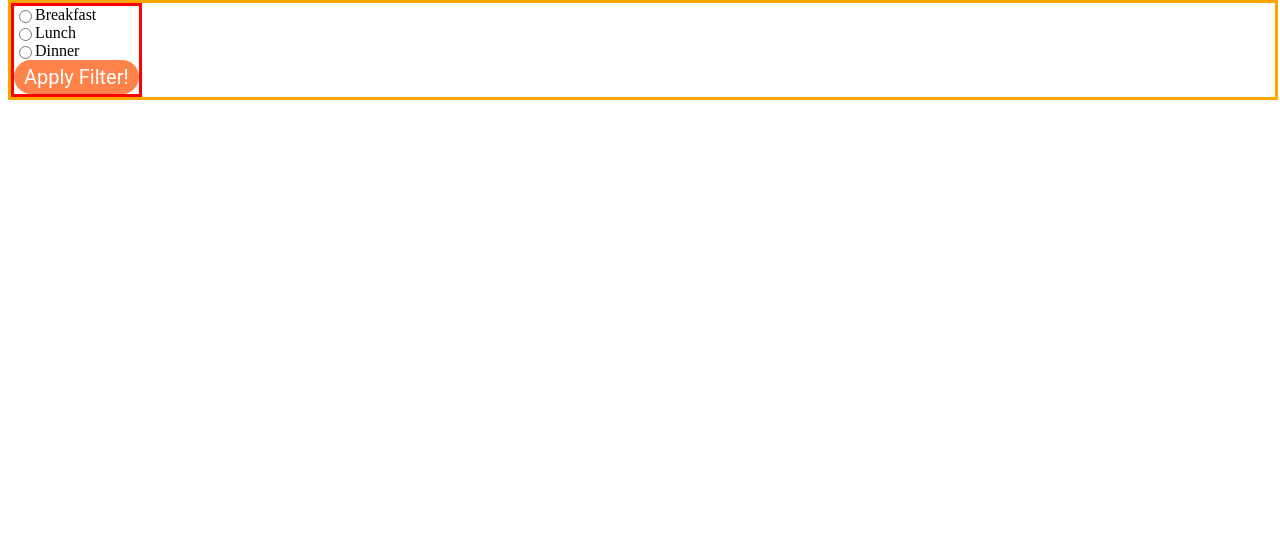
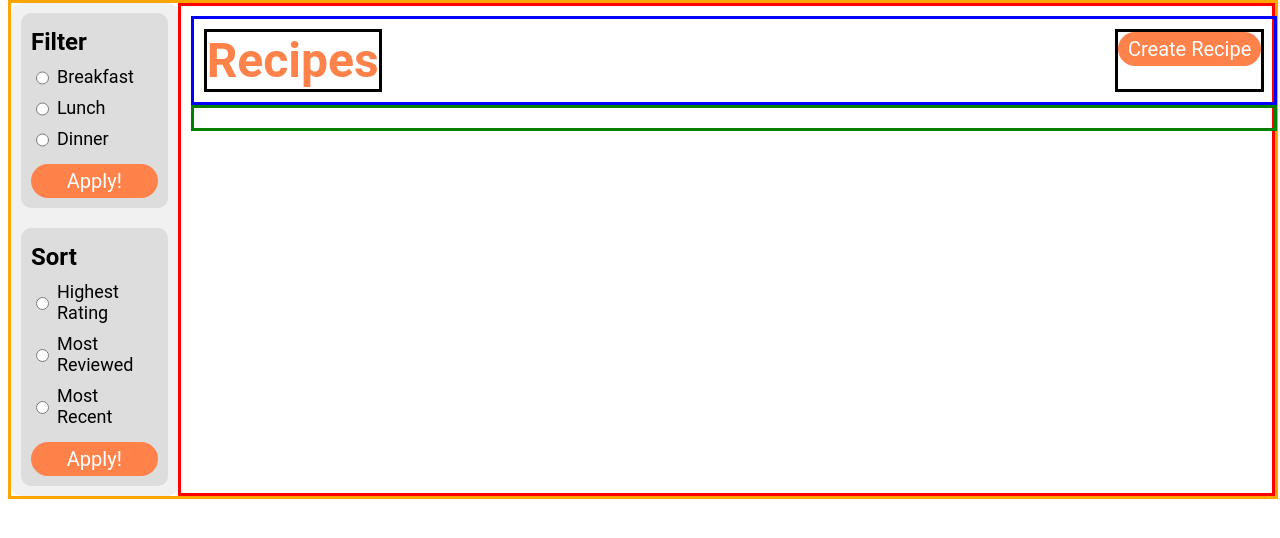
Before and after one commit to jzoccola01/web-apps-gp, a Flask app: page / in a window 1280 px wide; the page is wider, and only the part inside the window is pictured. Shown: the part 119-657 px from the top of that part. Run offline with Flask 3, Linux system fonts and the light colour scheme.

Commit message:
more progress on main page

```diff
--- a/cooking/static/index.css
+++ b/cooking/static/index.css
@@ -9,7 +9,22 @@
 #side-bar {
     display: flex;
     flex-direction: column;
-    border: 3px solid red;
+    /* border: 1px solid black; */
+    padding: 10px;
+    background-color: var(--background-overlay);
+    border-radius: 10px;
+}
+
+#side-bar h2 {
+    font-family: 'Roboto', sans-serif;
+    color: var(--dark-text);
+    font-size: x-large;
+    margin-bottom: 5px;
+    margin-top: 5px;
+}
+
+#side-bar button {
+    margin-top: 10px;
 }
 
 #filter-form {
@@ -20,4 +35,74 @@
 .list-item {
     display: flex;
     flex-direction: row;
+    /* border: 3px solid green;     */
 }
+
+.list-item label {
+    font-size: large;
+    font-family: 'Roboto', sans-serif;
+    color: var(--dark-text);
+    padding: 5px;
+}
+
+input[type='radio'] {
+    accent-color: black;
+}
+
+#sort-form {
+    display: flex;
+    flex-direction: column;
+}
+
+#filter {
+    background-color: var(--background-overlay-variant);
+    padding: 10px;
+    border-radius: 10px;
+    margin-bottom: 20px;
+}
+
+#sort {
+    background-color: var(--background-overlay-variant);
+    padding: 10px;
+    border-radius: 10px;
+}
+
+#main-body {
+    display: flex;
+    flex-direction: column;
+    border: 3px solid red;
+    width: 100%;
+    padding: 10px;
+}
+
+#upper-body {
+    display: flex;
+    flex-direction: row;
+    justify-content: space-between;
+    border: 3px solid blue;
+    width: 99%;
+    padding: 10px;
+}
+
+#lower-body {
+    display: flex;
+    flex-direction: row;
+    border: 3px solid green;
+    width: 99%;
+    padding: 10px;
+}
+
+#title {
+    border: 3px solid black;
+    font-size: xx-large;
+    font-family: 'Roboto', sans-serif;
+    color: var(--primary);
+}
+
+#title h1 {
+    margin: 0;
+}
+
+#create-recipe {
+    border: 3px solid black;
+}
--- a/cooking/templates/main/index.html
+++ b/cooking/templates/main/index.html
@@ -6,6 +6,7 @@
     <container id="whole-page">
         <div id="side-bar">
             <div id="filter">
+                <h2>Filter</h2>
                 <form action="" id="filter-form">
                     <div class="list-item">
                         <input id="filter-cat" class="input" type="radio" id="breakfast" name="filter">
@@ -22,29 +23,49 @@
                         <label for="dinner">Dinner</label>
                     </div>
 
-                    <button class="button" type="submit">Apply Filter!</button>
+                    <button class="button" type="submit">Apply!</button>
                 </form>
             </div>
 
             <div id="sort">
+                <h2>Sort</h2>
+                <form action="" id="sort-form">
+                    <div class="list-item">
+                        <input id="filter-cat" class="input" type="radio" name="sort">
+                        <label for="rating">Highest Rating</label>
+                    </div>
 
+                    <div class="list-item">
+                        <input id="filter-cat" class="input" type="radio" name="sort">
+                        <label for="reviews">Most Reviewed</label>
+                    </div>
+
+                    <div class="list-item">
+                        <input id="filter-cat" class="input" type="radio" name="sort">
+                        <label for="dinner">Most Recent</label>
+                    </div>
+
+                    <button class="button" type="submit">Apply!</button>
+                </form>
             </div>
         </div>
 
         <div id="main-body">
             <div id="upper-body">
                 <div id="title">
-
+                    <h1>Recipes</h1>
                 </div>
 
                 <div id="create-recipe">
-
+                    <button class="button">Create Recipe</button>
                 </div>
             </div>
 
             <div id="lower-body">
                 <div id="recipe-list">
-                    <!-- Some kind of jinja template here for each small recipe view -->
+                    {% for recipe in recipes %}
+                        {% include 'recipe_preview.html' %}
+                    {% endfor %}
                 </div>
             </div>
         </div>
--- /dev/null
+++ b/cooking/templates/recipe_preview.html
@@ -0,0 +1,5 @@
+{% extends 'index.html' %}
+
+<div class="recipe">
+    {{ recipe.title }}
+</div>
```
